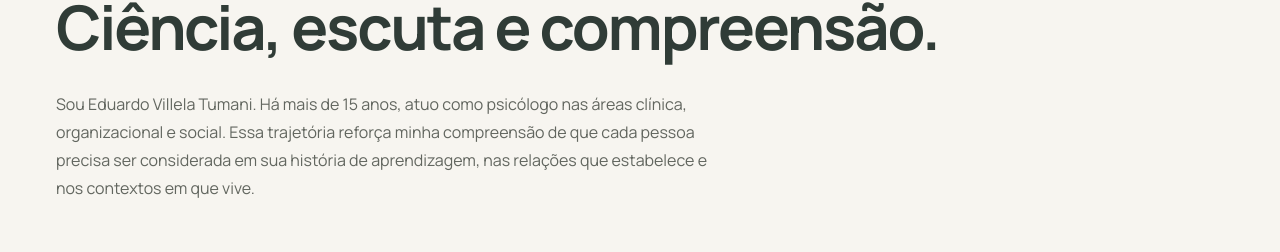
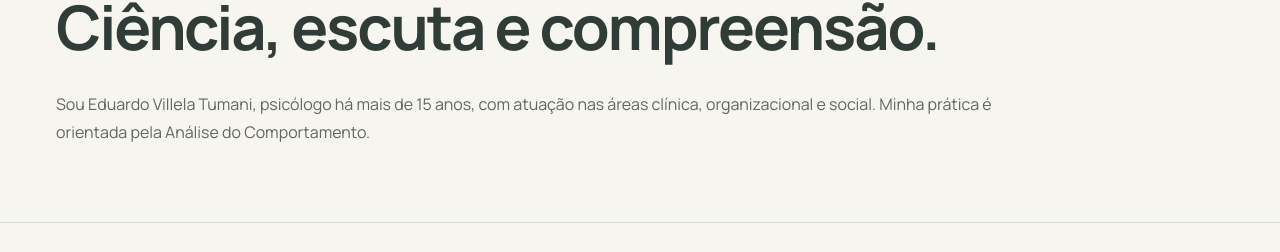
Before and after one commit to eduardotumani04/sitepsicologia, a Next.js app: page /sobre in a window 1280 px wide. Shown: the part 271-523 px from the top of the page. Built offline with nearby package versions, Linux system fonts and the light colour scheme; no server answers.

Commit message:
fix: ajusta introdução da página Sobre mim

```diff
--- a/src/app/sobre/page.tsx
+++ b/src/app/sobre/page.tsx
@@ -23,7 +23,8 @@ export default function AboutPage() {
       <InteriorPage
         eyebrow="Sobre mim"
         title="Ciência, escuta e compreensão."
-        intro="Sou Eduardo Villela Tumani. Há mais de 15 anos, atuo como psicólogo nas áreas clínica, organizacional e social. Essa trajetória reforça minha compreensão de que cada pessoa precisa ser considerada em sua história de aprendizagem, nas relações que estabelece e nos contextos em que vive."
+        intro="Sou Eduardo Villela Tumani, psicólogo há mais de 15 anos, com atuação nas áreas clínica, organizacional e social. Minha prática é orientada pela Análise do Comportamento."
+        introClassName={styles.intro}
         sections={sections}
       >
         <section id="apresentacao" className="reading-section" aria-labelledby="apresentacao-titulo">
--- a/src/app/sobre/sobre.module.css
+++ b/src/app/sobre/sobre.module.css
@@ -1,3 +1,7 @@
+.intro:global(.interior-intro) {
+  max-width: 950px;
+}
+
 .educationList > li {
   display: grid;
   grid-template-columns: 1.75rem minmax(0, 1fr);
--- a/src/components/interior-page.tsx
+++ b/src/components/interior-page.tsx
@@ -9,6 +9,7 @@ type InteriorPageProps = {
   eyebrow: string;
   title: string;
   intro: string;
+  introClassName?: string;
   sections?: readonly PageSection[];
   backHref?: string;
   backLabel?: string;
@@ -17,7 +18,7 @@ type InteriorPageProps = {
 };
 
 export function InteriorPage({
-  eyebrow, title, intro, sections = [], backHref = "/", backLabel = "Voltar ao início", meta, children,
+  eyebrow, title, intro, introClassName, sections = [], backHref = "/", backLabel = "Voltar ao início", meta, children,
 }: InteriorPageProps) {
   return (
     <>
@@ -26,7 +27,7 @@ export function InteriorPage({
           <Link prefetch={false} href={backHref} className="back-link"><Arrow /> {backLabel}</Link>
           <SectionLabel>{eyebrow}</SectionLabel>
           <h1 id="page-title">{title}</h1>
-          <p className="interior-intro">{intro}</p>
+          <p className={introClassName ? `interior-intro ${introClassName}` : "interior-intro"}>{intro}</p>
           {meta}
         </div>
       </section>
```
